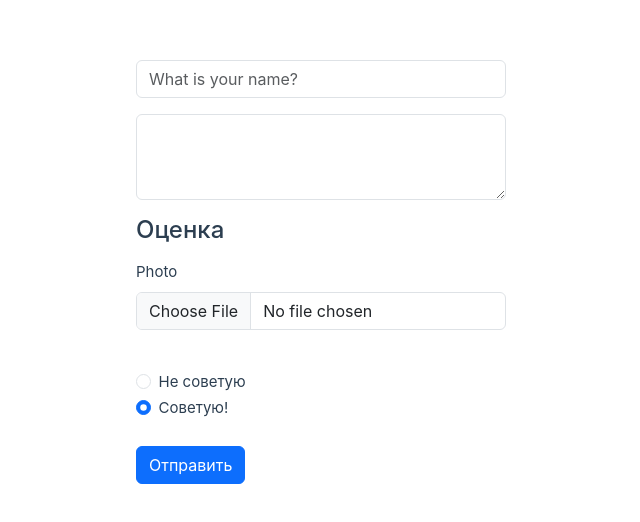
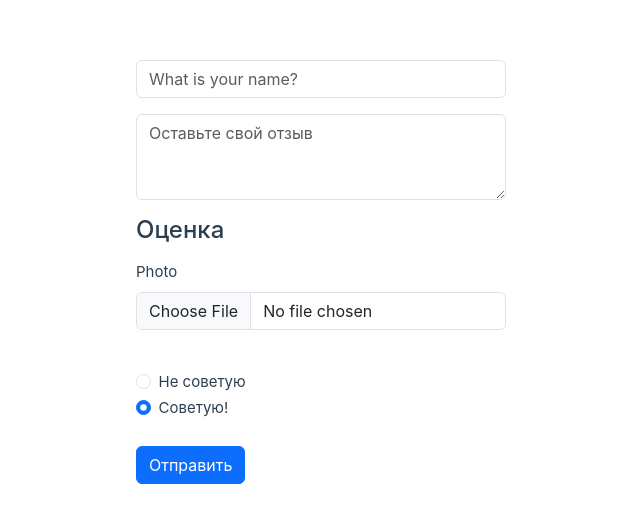
Before and after one commit to Ann-Fox/avis-tv, a Vue app: page / in a window 1280 px wide. Shown: the part 128-650 px from the top of the page, without its empty margins (122-762 px from the left). Built offline with nearby package versions, Linux system fonts and the light colour scheme.

Commit message:
feat: add emits and modelValue in component input #86bwve3at

```diff
--- a/src/components/global/UInput.vue
+++ b/src/components/global/UInput.vue
@@ -1,21 +1,29 @@
 <script setup>
-import { defineProps } from 'vue'
+import { defineProps, defineEmits, watch, ref } from 'vue'
 
-defineProps({
+const emits = defineEmits(['update:modelValue'])
+
+const {modelValue} = defineProps({
   modelValue: String,
   placeholder: String,
   type: {
     type: String,
     default: 'text',
-    validator: (value) => [
+    validator: (val) => [
       'text',
       'textarea',
       'password',
       'email',
       'search',
       'tel'
-    ].includes(value)
+    ].includes(val)
   }
+})
+
+const value = ref(modelValue);
+
+watch(value, ()=> {
+  emits('update:modelValue', value)
 })
 
 </script>
@@ -26,13 +34,15 @@ defineProps({
         v-if="type !== 'textarea'"
         :type="type"
         :placeholder="placeholder"
-         class="form-control mb-3">
+         class="form-control mb-3"
+        v-model="value">
 
     <textarea
         v-else
         rows="3"
         class="form-control mb-3"
-        placeholder="Оставьте свой отзыв">
+        placeholder="Оставьте свой отзыв"
+    v-model="value">
     </textarea>
   </div>
 </template>
```
